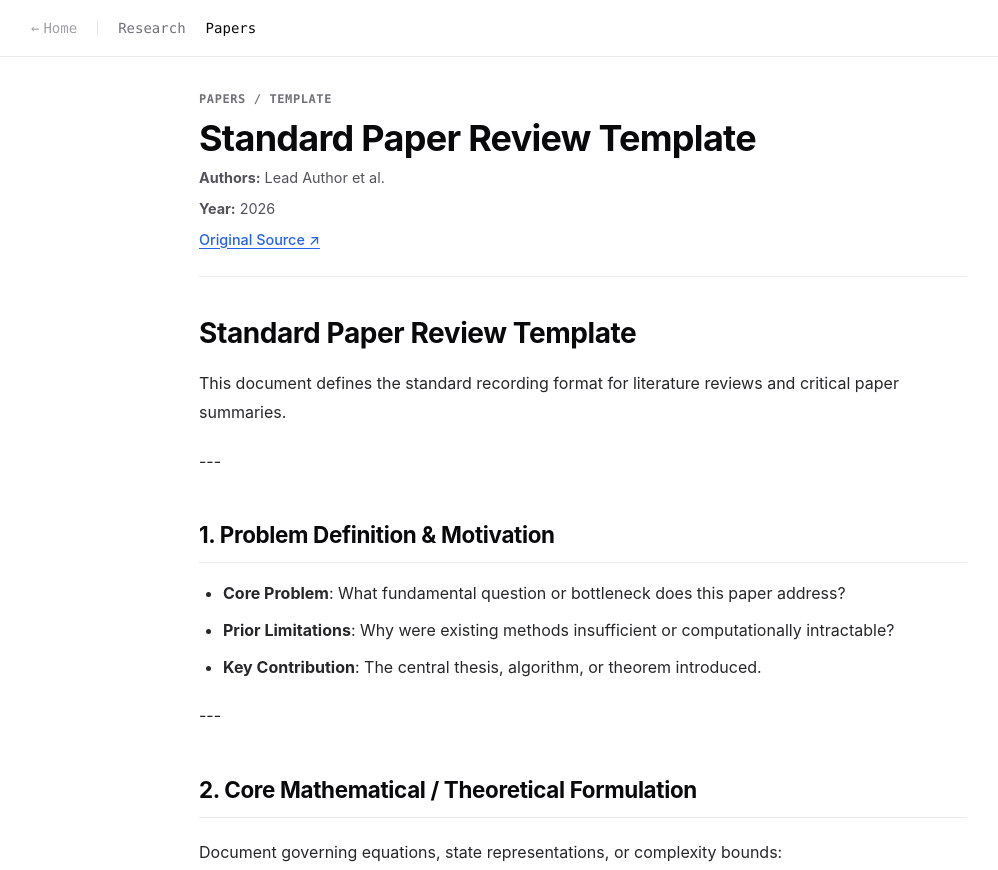
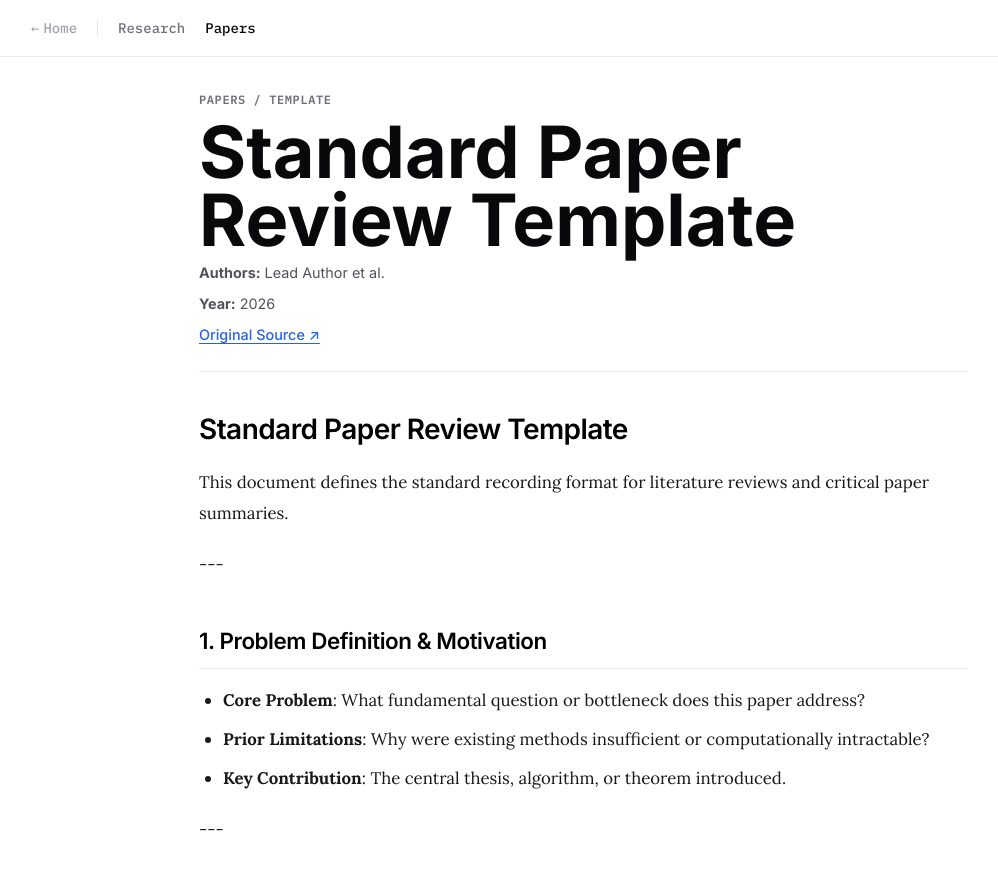
Before and after one commit to dev-heps/research-notes, a website: page docs/papers/template.html in a window 1280 px wide. Shown: the top 870 px of the page, without its empty margins (57-1055 px from the left). Drawn offline with nearby package versions, Linux system fonts and the light colour scheme; files that its build step writes are made by us from their sources.

Commit message:
refactor: sync typography, update build script, and remove legacy routing

```diff
--- a/docs/papers/template.html
+++ b/docs/papers/template.html
@@ -18,7 +18,7 @@
     <header class="site-header">
       <div class="shell">
         <nav class="nav" aria-label="Primary navigation">
-          <a href="https://dev-dwlee.github.io/" class="nav-back"><span>←</span><span>Home</span></a>
+          <a href="/" class="nav-back" id="nav-home-link-papers"><span>←</span><span>Home</span></a>
           <div class="nav-divider" aria-hidden="true"></div>
           <a href="../../" class="">Research</a>
           <a href="../../papers/" class="nav-active">Papers</a>
--- a/docs/styles.css
+++ b/docs/styles.css
@@ -1,3 +1,5 @@
+@import url("https://fonts.googleapis.com/css2?family=IBM+Plex+Mono:wght@400;500;600;700&family=Inter:wght@400;500;600;700&family=Lora:ital,wght@0,400..700;1,400..700&family=Noto+Serif+KR:wght@400;500;600;700&display=swap");
+
 :root {
   color-scheme: light;
   --color-bg: #ffffff;
@@ -18,7 +20,7 @@ body {
   margin: 0;
   background-color: var(--color-bg);
   color: var(--color-fg);
-  font-family: Inter, -apple-system, BlinkMacSystemFont, "Segoe UI", Roboto, sans-serif;
+  font-family: 'Inter', -apple-system, BlinkMacSystemFont, "Segoe UI", Roboto, sans-serif;
   line-height: 1.75;
   -webkit-font-smoothing: antialiased;
 }
@@ -106,12 +108,12 @@ a {
   letter-spacing: 0.05em;
 }
 
-h1 {
+.hero h1 {
   margin: 0;
-  font-size: 2.25rem;
+  font-size: clamp(2.5rem, 10vw, 4.5rem);
   font-weight: 700;
-  letter-spacing: -0.02em;
-  line-height: 1.15;
+  letter-spacing: 0;
+  line-height: 0.95;
   color: #09090b;
 }
 
@@ -199,24 +201,26 @@ h1 {
 }
 
 .content-body {
-  font-size: 1rem;
-  line-height: 1.8;
-  color: #27272a;
+  font-family: 'Lora', 'Noto Serif KR', Georgia, Cambria, "Times New Roman", Times, serif;
+  font-size: 1.05rem;
+  line-height: 1.85;
+  color: #18181b;
 }
 
 .content-body h1,
 .content-body h2,
 .content-body h3 {
-  color: #09090b;
+  font-family: 'Inter', -apple-system, BlinkMacSystemFont, "Segoe UI", Roboto, sans-serif;
+  color: #000;
   margin-top: 2.5rem;
   margin-bottom: 1rem;
-  font-weight: 650;
-  letter-spacing: -0.015em;
+  font-weight: 600;
+  letter-spacing: -0.02em;
 }
 
-.content-body h1 { font-size: 1.75rem; }
+.content-body h1 { font-size: 1.75rem; line-height: 1.25; }
 .content-body h2 { font-size: 1.4rem; padding-bottom: 0.4rem; border-bottom: 1px solid var(--color-edge); }
-.content-body h3 { font-size: 1.15rem; }
+.content-body h3 { font-size: 1.15rem; letter-spacing: -0.01em; }
 
 .content-body p {
   margin: 1.25rem 0;
--- a/scripts/build.js
+++ b/scripts/build.js
@@ -14,15 +14,13 @@ const SECTIONS = [
 ];
 
 function getHeaderNav(activeSection, depth = 1) {
-  const isDev = process.env.NODE_ENV === 'development';
   const prefix = depth === 2 ? '../../' : (depth === 1 ? '../' : './');
-  const portfolioUrl = isDev ? 'http://localhost:3000/' : 'https://dev-dwlee.github.io/';
 
   return `
     <header class="site-header">
       <div class="shell">
         <nav class="nav" aria-label="Primary navigation">
-          <a href="${portfolioUrl}" class="nav-back"><span>←</span><span>Home</span></a>
+          <a href="/" class="nav-back" id="nav-home-link-${activeSection}"><span>←</span><span>Home</span></a>
           <div class="nav-divider" aria-hidden="true"></div>
           <a href="${prefix}" class="${activeSection === 'home' ? 'nav-active' : ''}">Research</a>
           <a href="${prefix}papers/" class="${activeSection === 'papers' ? 'nav-active' : ''}">Papers</a>
```
Also changed, not shown: docs/index.html (+1 -1 lines), docs/papers/index.html (+1 -1 lines).
